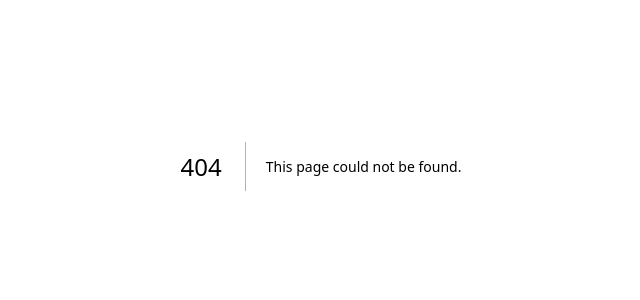
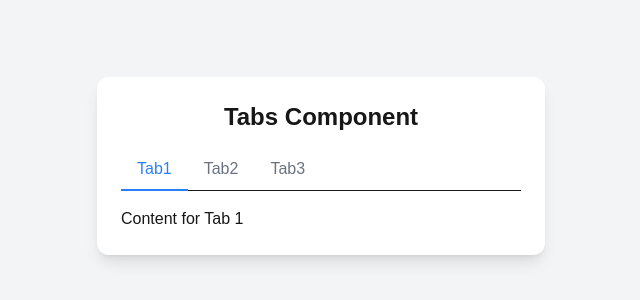
Before and after one commit to Lalitchaudhary01/machine-coding-round-practice, a Next.js app: page /tabs in a window 1280 px wide. Before the commit this address had no page. Shown: the part 234-534 px from the top of the page, without its empty margins (319-959 px from the left). Built offline with nearby package versions, Linux system fonts and the light colour scheme.

Commit message:
machine coding tabs

```diff
--- /dev/null
+++ b/app/tabs/page.tsx
@@ -0,0 +1,50 @@
+"use client";
+import React from "react";
+
+const Tabs = () => {
+  const [activeTab, setActiveTab] = React.useState("Tab1");
+  const tabs = ["Tab1", "Tab2", "Tab3"];
+
+  const handleTabClick = (tab: string) => {
+    setActiveTab(tab);
+  };
+  const renderTabContent = () => {
+    switch (activeTab) {
+      case "Tab1":
+        return <div>Content for Tab 1</div>;
+      case "Tab2":
+        return <div>Content for Tab 2</div>;
+      case "Tab3":
+        return <div>Content for Tab 3</div>;
+      default:
+        return null;
+    }
+  };
+  return (
+    <div className="min-h-screen flex flex-col items-center justify-center bg-gray-100">
+      <div className="w-full max-w-md bg-white p-6 rounded-xl shadow-lg">
+        <h1 className="text-2xl font-semibold text-center mb-4">
+          Tabs Component
+        </h1>
+        <div className="flex border-b mb-4">
+          {tabs.map((tab) => (
+            <button
+              key={tab}
+              onClick={() => handleTabClick(tab)}
+              className={`px-4 py-2 -mb-px border-b-2 ${
+                activeTab === tab
+                  ? "border-blue-500 text-blue-500"
+                  : "border-transparent text-gray-500"
+              }`}
+            >
+              {tab}
+            </button>
+          ))}
+        </div>
+        {renderTabContent()}
+      </div>
+    </div>
+  );
+};
+
+export default Tabs;
```
